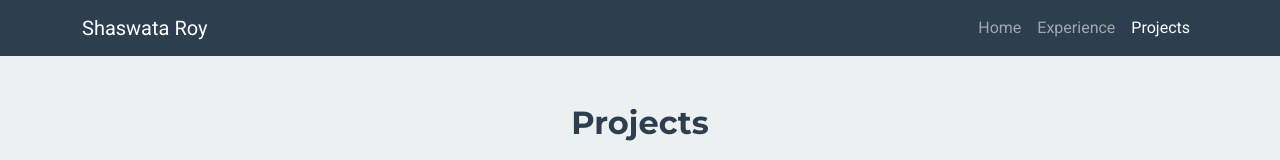
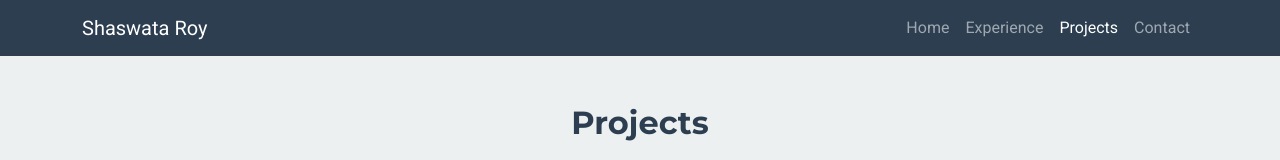
Before and after one commit to SHASWOTOROY/roy_portfolio, a plain HTML site: page projects.html in a window 1280 px wide. Shown: the top 160 px of the page. Drawn offline with nearby package versions, Linux system fonts and the light colour scheme.

Commit message:
Update projects.html

```diff
--- a/projects.html
+++ b/projects.html
@@ -26,6 +26,7 @@
                     <li class="nav-item"><a class="nav-link" href="index.html">Home</a></li>
                     <li class="nav-item"><a class="nav-link" href="experience.html">Experience</a></li>
                     <li class="nav-item"><a class="nav-link active" href="projects.html">Projects</a></li>
+                      <li class="nav-item"><a class="nav-link" href="contact.html">Contact</a></li>
                 </ul>
             </div>
         </div>
```
